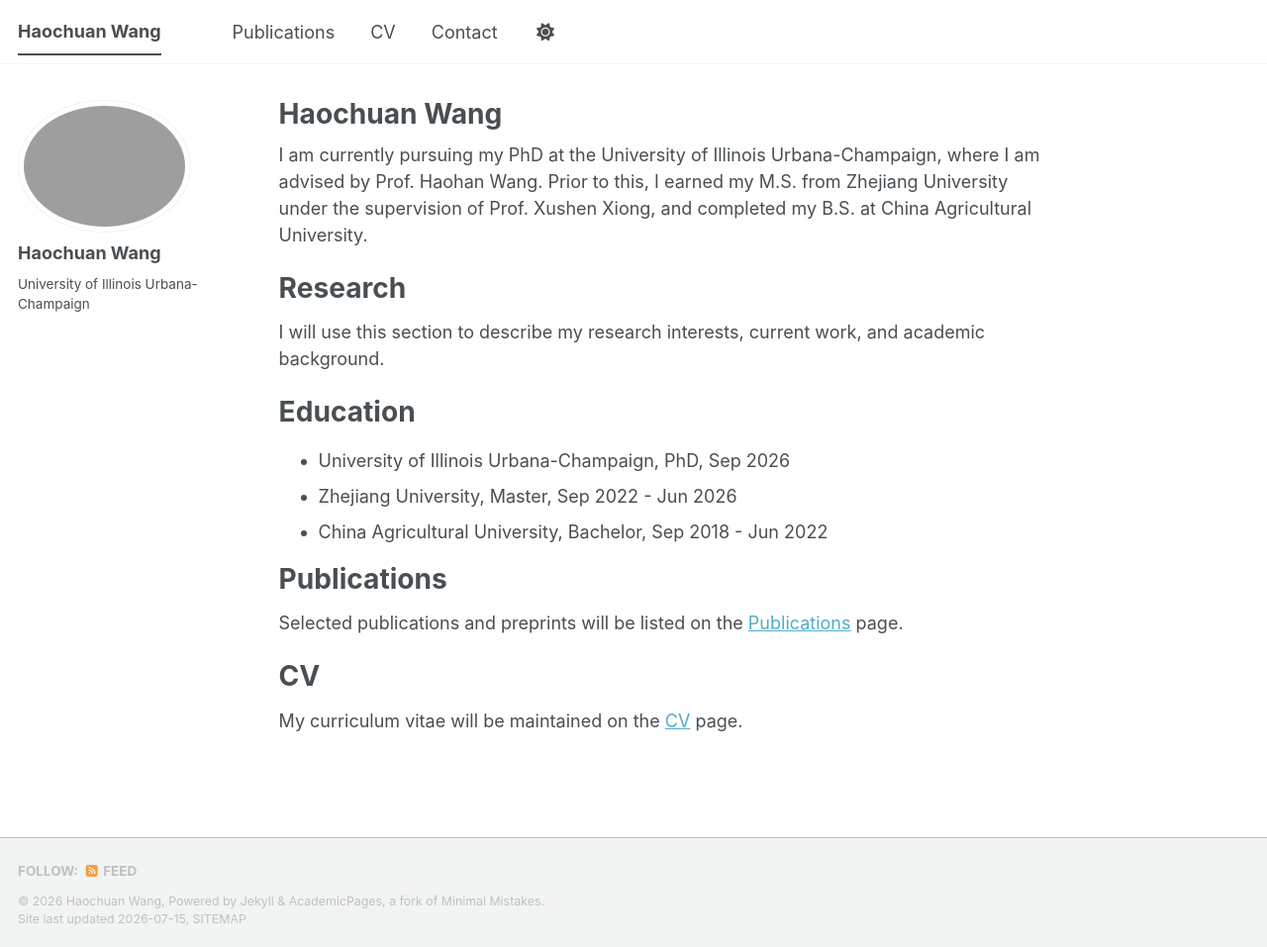
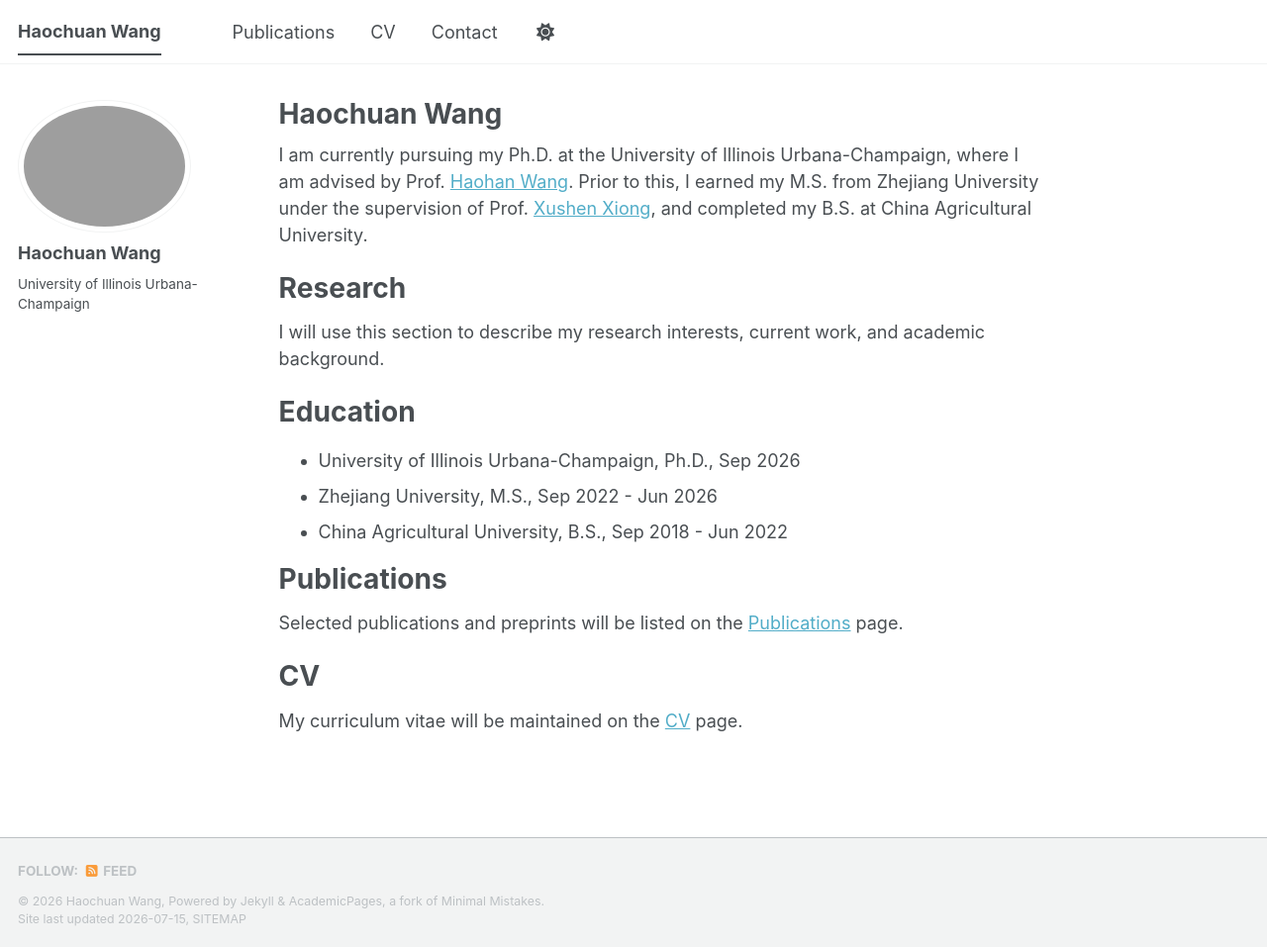
Before and after one commit to hansenwang123/hansenwang123.github.io, a Jekyll site: the page built from _pages/about.md, in a window 1280 px wide and 957 px high. Shown: the whole window at 99% size. Built offline with Jekyll 4.4.1, drawn with Linux system fonts in a browser that asks for light colours; a style sheet for code colours, icons or effects is not loaded.

Commit message:
Update academic profile text

```diff
--- a/_pages/about.md
+++ b/_pages/about.md
@@ -7,7 +7,7 @@ redirect_from:
   - /about.html
 ---
 
-I am currently pursuing my PhD at the University of Illinois Urbana-Champaign, where I am advised by Prof. Haohan Wang. Prior to this, I earned my M.S. from Zhejiang University under the supervision of Prof. Xushen Xiong, and completed my B.S. at China Agricultural University.
+I am currently pursuing my Ph.D. at the University of Illinois Urbana-Champaign, where I am advised by Prof. [Haohan Wang](https://haohanwang.ischool.illinois.edu/). Prior to this, I earned my M.S. from Zhejiang University under the supervision of Prof. [Xushen Xiong](https://person.zju.edu.cn/en/xiongxs), and completed my B.S. at China Agricultural University.
 
 Research
 ======
@@ -15,9 +15,9 @@ I will use this section to describe my research interests, current work, and aca
 
 Education
 ======
-* University of Illinois Urbana-Champaign, PhD, Sep 2026
-* Zhejiang University, Master, Sep 2022 - Jun 2026
-* China Agricultural University, Bachelor, Sep 2018 - Jun 2022
+* University of Illinois Urbana-Champaign, Ph.D., Sep 2026
+* Zhejiang University, M.S., Sep 2022 - Jun 2026
+* China Agricultural University, B.S., Sep 2018 - Jun 2022
 
 Publications
 ======
```
Also changed, not shown: _pages/cv.md (+3 -3 lines).
